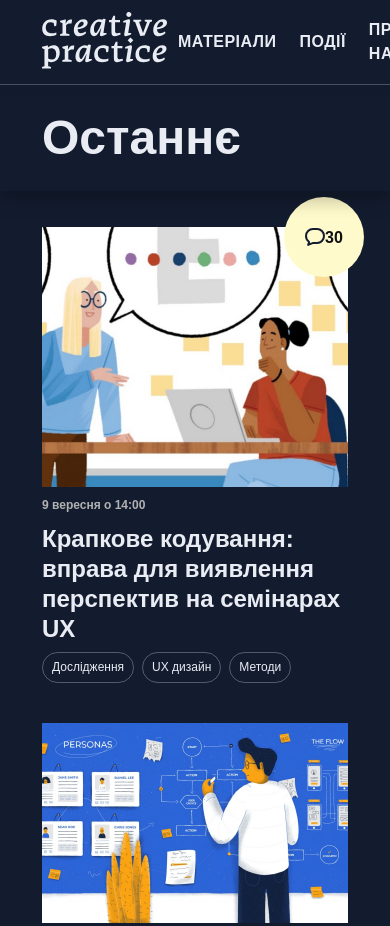
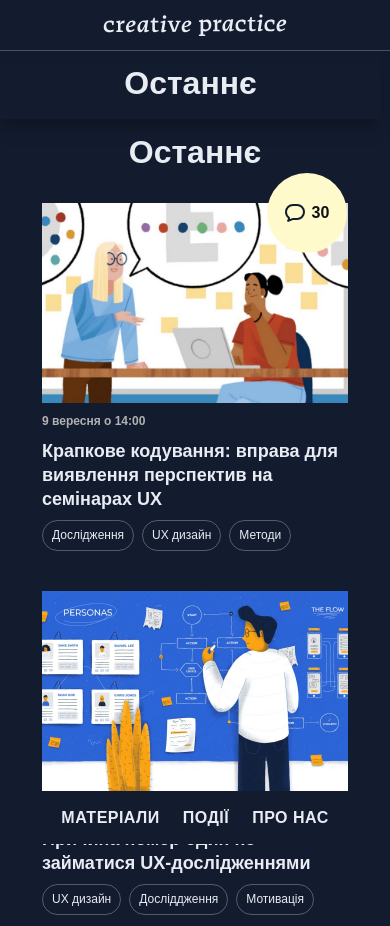
Before and after one commit to kotter-man/Progect_3, a website: page Index.html in a window 390 px wide. Shown: the top 926 px of the page. Drawn offline with nearby package versions, Linux system fonts and the light colour scheme; files that its build step writes are made by us from their sources.

Commit message:
media screen m-w:768px

```diff
--- a/Index.html
+++ b/Index.html
@@ -15,6 +15,9 @@
         <div class="header container">
           <a href="https://cases.media/creativepractice" class="logo">
             <img src="./images/Vector.svg" />
+          </a>
+          <a href="https://cases.media/creativepractice" class="logo-s">
+            <img src="./images/Vector-small.svg" />
           </a>
           <div class="navigation">
             <div class="nav-item">
--- a/src/style.scss
+++ b/src/style.scss
@@ -56,6 +56,10 @@ a {
 
     .logo > img {
         display: block;
+    }
+
+    .logo-s {
+        display: none;
     }
 
     .navigation {
@@ -149,7 +153,6 @@ a {
         grid-gap: 40px 20px;
 
         article {
-
 
             .article-image {
                 display: block;
@@ -290,6 +293,7 @@ a {
     border-radius: 9000px;
 
     .counter {
+        margin-left: 7px;
         font-size: 16px;
         line-height: 1.3125;
         font-weight: 700;
@@ -353,47 +357,161 @@ a {
         padding-bottom: 52px;
     }
 
+    .layout-header {
+        padding: 14px 0;
+    }
+
+    .header {
+        justify-content: center;
+
+        .logo {
+            display: none;
+        }
+
+        .logo-s {
+            display: block;
+
+            img {
+                display: block;
+            }
+        }
+
+        .navigation {
+            background-color: $backgroundColor;
+            padding: 10px;
+            display: flex;
+            justify-content: center;
+            position: fixed;
+            left: 0;
+            right: 0;
+            bottom: 0;
+
+            .nav-item {
+                display: block;
+                position: relative;
+
+                > a {
+                    display: block;
+                }
+
+                .dropdown-wrapper {
+                    padding-bottom: 20px;
+                    position: absolute;
+                    top: -403px;
+                    left: 0;
+
+                    .dropdown-menu {
+                        background-color: #FFFFFF;
+                        border-radius: 8px;
+                        padding: 8px;
+                        min-width: 221px;
+                        box-shadow: 0 0 0 1px rgba(14, 16, 20, 0.04), 0 0 2px rgba(14, 16, 20, 0.08), 0 4px 12px rgba(14, 16, 20, 0.08);
+
+                        a {
+                            display: block;
+                            color: #0E1014;
+                            font-size: 16px;
+                            line-height: 1.5;
+                            padding: 8px;
+                            border-radius: 4px;
+                            letter-spacing: -0.02em;
+
+                            &:hover {
+                                color: #1B8BE0;
+                                background-color: #EBF6FF;
+                            }
+                        }
+                    }
+                }
+
+                &:hover {
+                    .dropdown-wrapper {
+                        display: block;
+                    }
+                }
+            }
+        }
+    }
+
     .section-grid {
         display: block;
         margin: 0;
+        padding: 0;
+
+        .section-header {
+            padding-top: 15px;
+            padding-bottom: 32px;
+
+            h2 {
+                font-size: 32px;
+                font-weight: 700;
+                line-height: 1.15;
+                text-align: center;
+                margin: 0;
+            }
+        }
 
         .article-grid {
             display: block;
-            padding-top: 32px;
-            padding-bottom: 64px;
 
             article {
-                margin-bottom: 40px;
+                padding-bottom: 40px;
 
                 .article-image {
                     background-size: cover;
+                }
+
+                &:first-child {
+
+                    .article-image {
+                        height: 200px;
+                    }
+
+                    a {
+                        font-size: 18px;
+                        line-height: 1.33333;
+                    }
                 }
             }
         }
 
 
-        // .section-header.sticky {
-        //     background-color:#131C2F;
-        //     box-shadow: 0px 9px 17px rgba(0, 0, 0, 0.25);
-        //     padding-top: 29px;
-        //     padding-bottom: 26px;
-        //     position: sticky;
-        //     top: 81px;
-        //     z-index: 70;
-        //     margin: 0 calc((100% - 100vw) / 2 + 9px);
-        // }
+        .section-header.sticky {
+            background-color:#131C2F;
+            box-shadow: 0px 9px 17px rgba(0, 0, 0, 0.25);
+            padding-top: 15px;
+            padding-bottom: 17px;
+            position: sticky;
+            top: 50px;
+            z-index: 70;
+            width: calc(100vw - 9px);
+            margin: 0 calc((100% - 100vw) / 2);
+        }
 
         &:first-child {
-            padding-top: 29px;
+            padding-top: 0;
         }
 
         &:last-child {
 
             .article-grid {
                 padding-bottom: 0;
+
+                article {
+                    display: block;
+
+                    &:last-child {
+                        padding: 0;
+                    }
+                }
             }
+
         }
 
+    }
 
+    .article-comments {
+        right: 1px;
     }
+
 }
```
